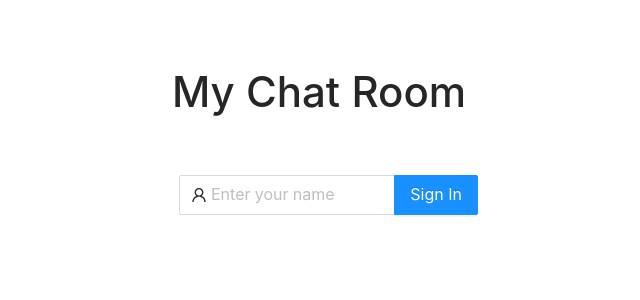
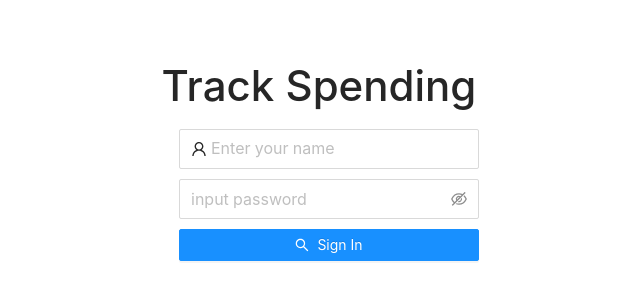
Before and after one commit to b06505031/final, a React (Create React App) app in the folder frontend/: page / in a window 1280 px wide. Shown: the part 238-538 px from the top of the page, without its empty margins (311-951 px from the left). Built offline with nearby package versions, Linux system fonts and the light colour scheme; no server answers.

Commit message:
add password

```diff
--- a/frontend/src/App.js
+++ b/frontend/src/App.js
@@ -10,7 +10,7 @@ const App = () => {
   const savedMe = localStorage.getItem(LOCALSTORAGE_KEY);
   const [signedIn, setSignedIn] = useState(false);
   const [me, setMe] = useState(savedMe || "");
-
+  const [password,setPassword]=useState("")
   const displayStatus = (payload) => {
     if(payload.msg) {
       const {type, msg} = payload
@@ -41,7 +41,7 @@ const App = () => {
 
   return (
     <div className="App">
-      {signedIn ? (<ChatRoom me={me} displayStatus={displayStatus}/>) : (<SignIn me={me} setMe={setMe} setSignedIn={setSignedIn} displayStatus={displayStatus}/>)}
+      {signedIn ? (<ChatRoom me={me} displayStatus={displayStatus}/>) : (<SignIn me={me} setMe={setMe} password={password}  setPassword={setPassword} setSignedIn={setSignedIn} displayStatus={displayStatus}/>)}
     </div>
   );
 };
--- a/frontend/src/Containers/SignIn.js
+++ b/frontend/src/Containers/SignIn.js
@@ -1,28 +1,47 @@
 import "../App.css";
-import { Input } from "antd";
+import { Input,Button } from "antd";
 import { UserOutlined } from "@ant-design/icons";
+import { EyeInvisibleOutlined, EyeTwoTone,SearchOutlined } from '@ant-design/icons';
 
-const SignIn = ({ me, setMe, setSignedIn, displayStatus }) => (
+const SignIn = ({ me, setMe,password,setPassword, setSignedIn, displayStatus }) => (
   <>
-    <div className="App-title"><h1>My Chat Room</h1></div>
-    <Input.Search
+    <div className="App-title"><h1>Track Spending</h1></div>
+    <Input
       prefix={<UserOutlined />}
       value={me}
-      enterButton="Sign In"
       onChange={(e) => setMe(e.target.value)}
       placeholder="Enter your name"
       size="large"
-      style={{ width: 300, margin: 50 }}
-      onSearch={(name) => {
-        if (!name)
+      style={{ width: 300, margin: 10 }}
+    ></Input>
+    <Input.Password
+      placeholder="input password"
+      iconRender={visible => (visible ? <EyeTwoTone /> : <EyeInvisibleOutlined />)}
+      size="large"
+      style={{ width: 300 }}
+      value={password}
+      onChange={(e) => setPassword(e.target.value)}
+    ></Input.Password >
+    <Button
+      type="primary"
+      icon={<SearchOutlined />}
+      style={{ width: 300, margin: 10 }}
+      onClick={()=>{
+        if (!me)
           displayStatus({
             type: "error",
             msg: "Missing user name",
           });
+        else if(!password)
+        displayStatus({
+          type: "error",
+          msg: "Missing user password",
+        });
         else setSignedIn(true);
       }}
-
-    ></Input.Search>
+      >
+      Sign In
+      </Button>
   </>
 );
 
```
Also changed, not shown: 1 other file (tests, documents, lock files or other folders).
